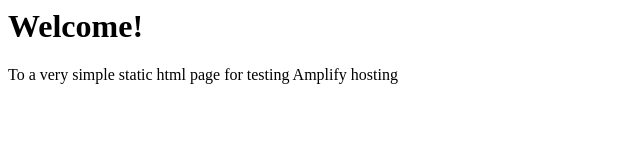
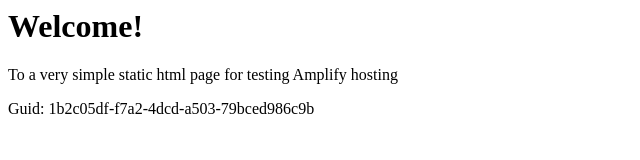
Before and after one commit to aws-aemilia-icn/Github-PR-Commit-Integration-Test-DoNotTouch-Gith-P5X5MO5I-v1-prod-ap-northeast-2, a website: page src/index.html in a window 1280 px wide. Shown: the whole page, without its empty margins (0-640 px from the left). Drawn offline with Linux system fonts and the light colour scheme.

Commit message:
commit from integ tests

```diff
--- a/src/index.html
+++ b/src/index.html
@@ -1,3 +1,5 @@
+
+
 <html lang="en">
 
 <head>
@@ -10,6 +12,6 @@
 <body>
     <h1>Welcome!</h1>
     <p>To a very simple static html page for testing Amplify hosting</p>
-</body>
+    <p>Guid: 1b2c05df-f7a2-4dcd-a503-79bced986c9b</p></body>
 
 </html>
```
